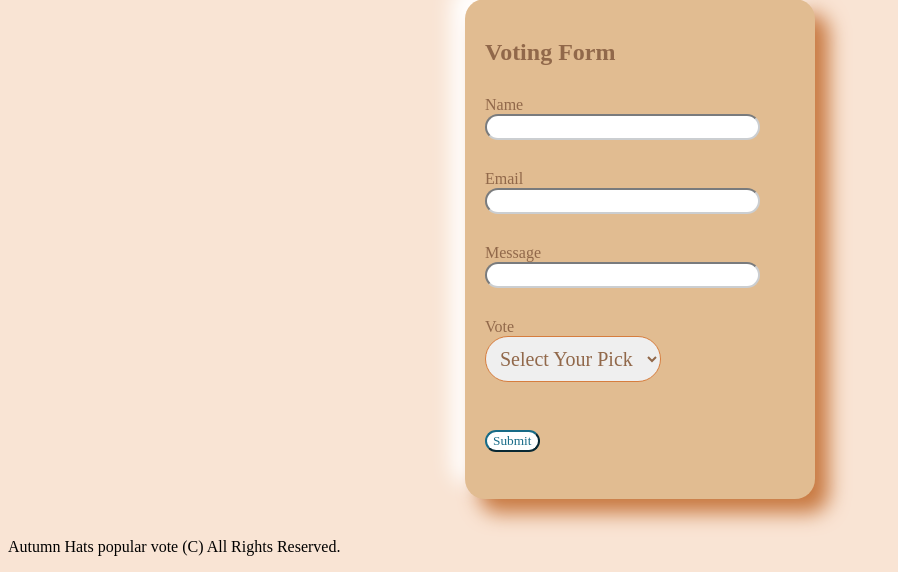
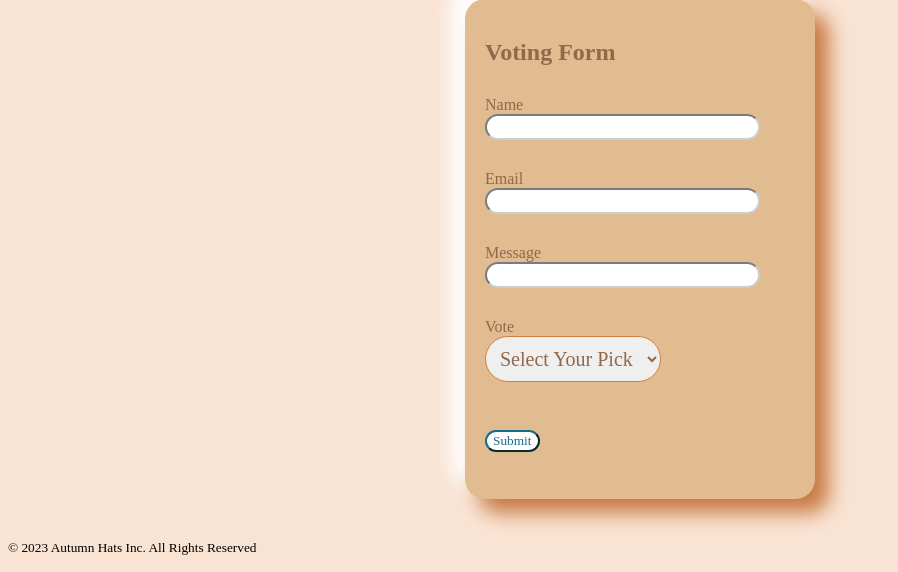
Before and after one commit to MegumiKabasawa/PHP_assignment1, a PHP site: page / in a window 1280 px wide. Shown: the part 1013-1585 px from the top of the page, without its empty margins (0-898 px from the left). Run offline with PHP 8.4, Linux system fonts and the light colour scheme; some web fonts are replaced.

Commit message:
Add files via upload
after final check

```diff
--- a/Assignment1_Megumi Kabasawa/index.php
+++ b/Assignment1_Megumi Kabasawa/index.php
@@ -38,7 +38,6 @@
   </header>
 
       <!-- main section-->
-
       <main>
         <div class="three-sections">
 
@@ -140,8 +139,9 @@
 						}
 					 ?>
       </main>
+      <!-- footer section -->
      <footer>
-     <p>Autumn Hats popular vote (C) All Rights Reserved.</p>
+      <small>&copy; 2023 Autumn Hats Inc. All Rights Reserved</small>
      </footer>
    </body>
 </html>
```
